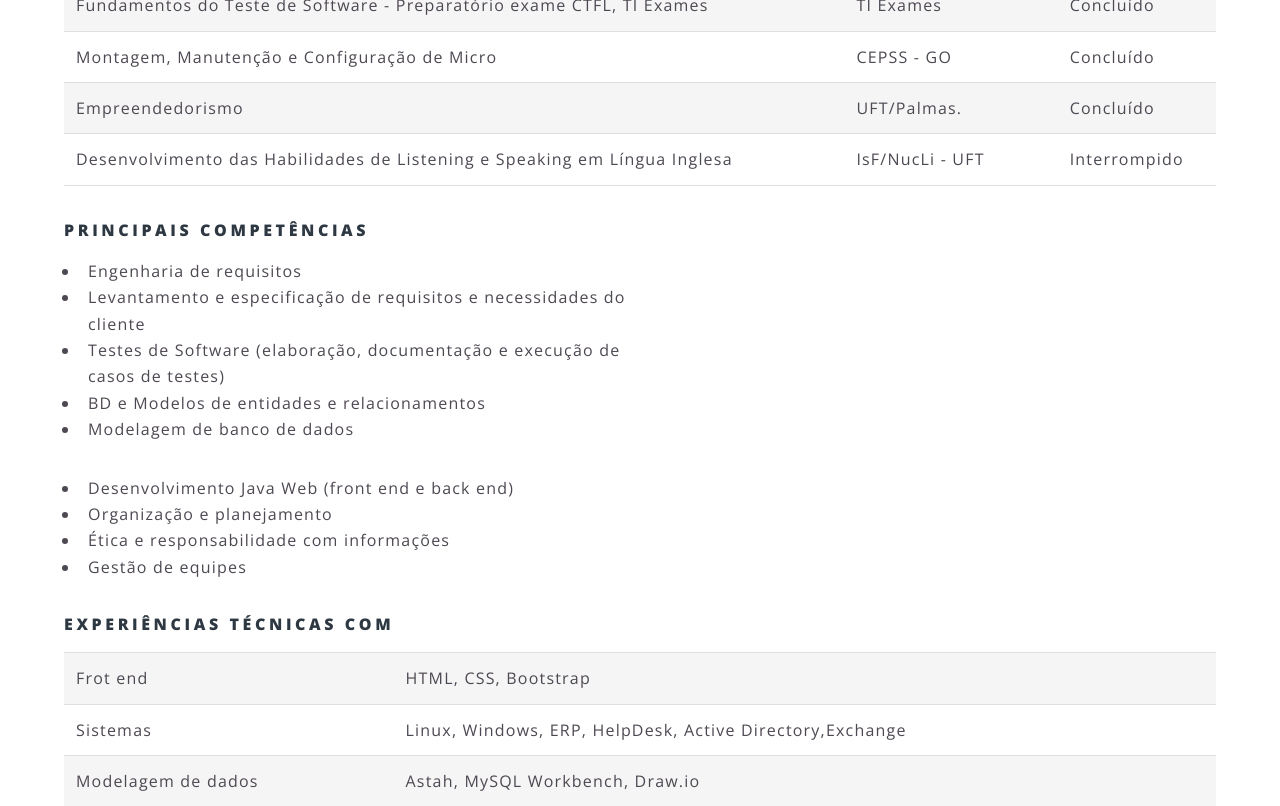
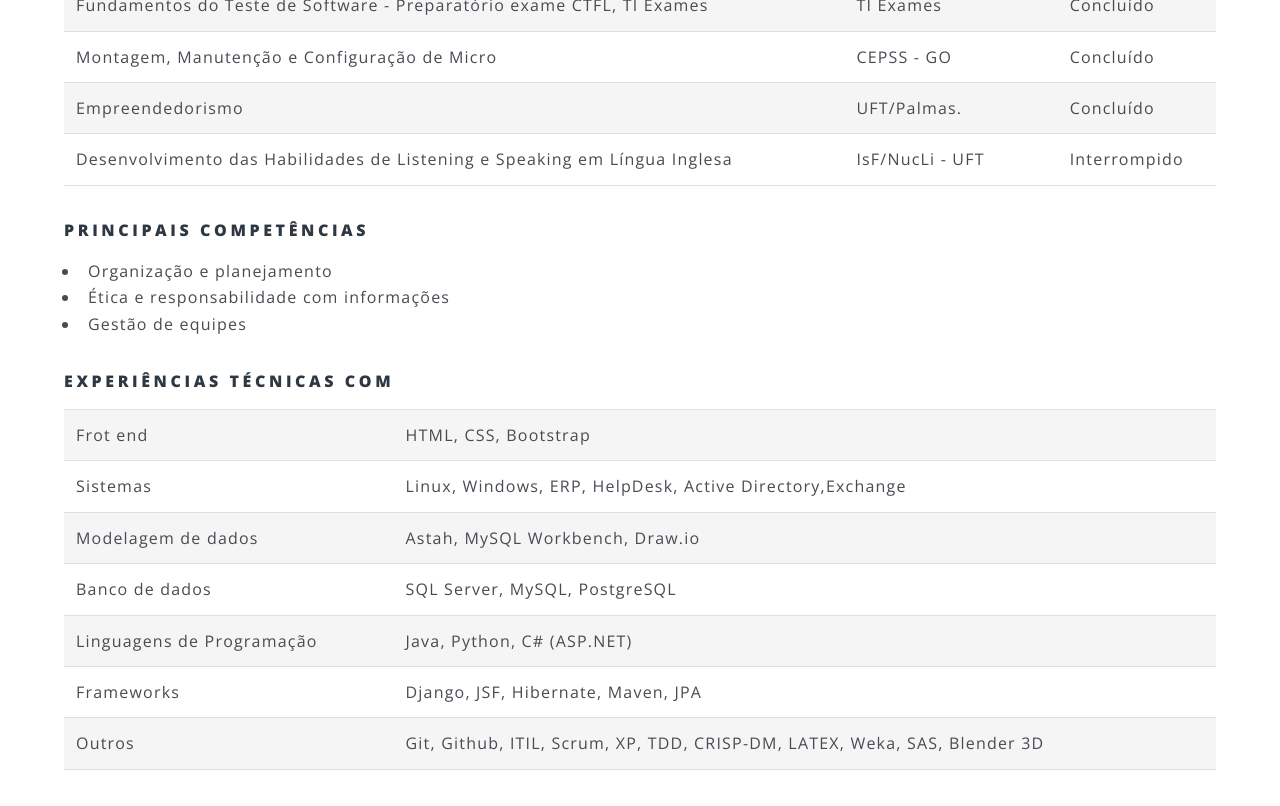
Before and after one commit to SaraFernandes/sarafernandes.github.io_sfdhgdfg, a Jekyll site: the page built from outras.html, in a window 1280 px wide and 900 px high, scrolled down 630 px, cut to the strip 0-806 px from the top of the window. Built offline with Jekyll 4.4.1, drawn with Linux system fonts in a browser that asks for light colours; some of the changed lines change nothing that is shown.

```diff
--- a/outras.html
+++ b/outras.html
@@ -55,29 +55,34 @@
 					<div class="6u 12u$(medium)">
 
 						<ul>
+							<li>Organização e planejamento</li>
+							<li>Ética e responsabilidade com informações</li>
+							<li>Gestão de equipes</li>
+						</ul>
+						<!--<ul>
 							<li>Engenharia de requisitos</li>
 							<li>Levantamento e especificação de requisitos e necessidades do cliente</li>
 							<li>Testes de Software (elaboração, documentação e execução de casos de testes)</li>
 							<li>BD e Modelos de entidades e relacionamentos</li>
 							<li>Modelagem de banco de dados</li>
 						</ul>
-						<!--<h4>Competências Técnicas</h4>
+						<h4>Competências Técnicas</h4>
 						<ul class="alt">
 							<li>Astah, MySQL Workbench, Draw.io</li>
 							<li>Java, Python, C# (ASP.NET)</li>
 							<li>Framework Django, Hibernate, Maven</li>
 							<li>HTML, CSS, Bootstrap, JavaScript</li>
 						</ul>
-					</div>-->
-					<div class=class="alt">
-						<!--<h5>Principais Competências</h5>-->
+					</div>
+					<div class="alt">
+						<!--<h5>Principais Competências</h5>
 						<ul>
 							<li>Desenvolvimento Java Web (front end e back end)</li>
 							<li>Organização e planejamento</li>
 							<li>Ética e responsabilidade com informações</li>
 							<li>Gestão de equipes</li>
 						</ul>
-						<!--<h5>Principais Competências</h5>
+					<h5>Principais Competências</h5>
 						<ul class="alt">
 							<li>Linux, Windows, ERP, HelpDesk, Active Directory,Exchange</li>
 							<li>SQL Server, MySQL, PostgreSQL</li>
@@ -85,7 +90,6 @@
 						</ul>-->
 					</div>
 				</div>
-			</div>
 
 			</section>
 
```
